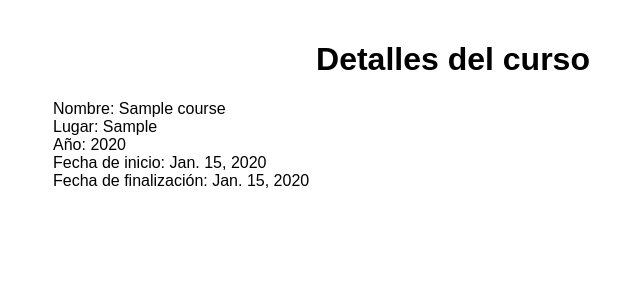
After one commit to GiovanniMaerean/taskOrganizer, a Django app: page /courseDetails/1/ in a window 1280 px wide. The commit adds this page. Shown: the top 300 px of the page, without its empty margins (187-827 px from the left). Run offline with Django 5.2, Linux system fonts and the light colour scheme; a user stored in the database is signed in; tables that the repository leaves empty hold one stand-in row (values such as "Sample post").

Commit message:
course and subject details

```diff
--- a/modelsProcesPractica/urls.py
+++ b/modelsProcesPractica/urls.py
@@ -19,7 +19,7 @@ from django.urls import path
 """from tasksOrganizerApp.views import createCourse, homePage, createSubject, createTask, TasksListView, signInUp, login, \
     register"""
 from tasksOrganizerApp.views import createCourse, createSubject, createTask, TasksListView, signInUp, logIn, \
-    register, logOut, homePage, taskdetails
+    register, logOut, homePage, taskdetails, subjectdetails, coursedetails
 
 urlpatterns = [
     path('admin/', admin.site.urls, name='admin'),
@@ -33,4 +33,6 @@ urlpatterns = [
     path('register/', register, name='register'),
     path('logOut/', logOut, name='logOut'),
     path('taskDetails/<int:taskId>/', taskdetails, name='taskDetails'),
+    path('subjectDetails/<int:subjectId>/', subjectdetails, name='subjectDetails'),
+    path('courseDetails/<int:courseId>/', coursedetails, name='courseDetails'),
 ]
--- a/tasksOrganizerApp/models.py
+++ b/tasksOrganizerApp/models.py
@@ -5,19 +5,22 @@ from django.contrib.auth.models import User
 # Create your models here.
 
 class Course(models.Model):
+    id = models.AutoField(primary_key=True)
     title = models.CharField(max_length=200)
     place = models.CharField(max_length=200)
     year = models.IntegerField()
     beginningDate = models.DateField()
     endingDate = models.DateField()
-    creatorUser = models.ForeignKey(User, on_delete=models.CASCADE, null=True)
+    creatorUser = models.ForeignKey(User, on_delete=models.CASCADE, null=True, related_name='courseUser')
 
     def __str__(self):
         return f"{self.title} {self.year}"
 
 
 class Subject(models.Model):
+    id = models.AutoField(primary_key=True)
     course = models.ForeignKey(Course, on_delete=models.CASCADE)
+    creatorUser = models.ForeignKey(Course, on_delete=models.CASCADE, null=True,related_name='subjectUser')
     name = models.CharField(max_length=30)
     teacher = models.CharField(max_length=50)
     credits = models.IntegerField()
@@ -28,6 +31,7 @@ class Subject(models.Model):
 
 class Task(models.Model):
     id = models.AutoField(primary_key=True)
+    creatorUser = models.ForeignKey(Subject, on_delete=models.CASCADE, null=True,related_name='taskUser')
     subject = models.ForeignKey(Subject, on_delete=models.CASCADE)
     name = models.CharField(max_length=150)
     deadline = models.DateField()
--- /dev/null
+++ b/tasksOrganizerApp/templates/courseDetails.html
@@ -0,0 +1,59 @@
+<!DOCTYPE html>
+<html lang="en">
+<head>
+    <meta charset="UTF-8">
+    <meta name="viewport" content="width=device-width, initial-scale=1.0">
+    <title>Detalles del curso</title>
+    <style>
+        body {
+            font-family: Arial, sans-serif;
+            margin: 0;
+            padding: 0;
+        }
+        .container {
+            max-width: 800px;
+            margin: 0 auto;
+            padding: 20px;
+        }
+        h1 {
+            text-align: center;
+        }
+        .task-details {
+            margin-top: 30px;
+        }
+        .task-detail-item {
+            margin-bottom: 10px;
+        }
+        .task-detail-label {
+            font-weight: bold;
+        }
+    </style>
+</head>
+<body>
+    <div class="container">
+        <h1>Detalles del curso</h1>
+        <div class="course-details">
+            <div class="course-detail-item">
+                <span class="course-detail-label">Nombre:</span>
+                <span>{{ course.title }}</span>
+            </div>
+            <div class="course-detail-item">
+                <span class="course-detail-label">Lugar:</span>
+                <span>{{ course.place }}</span>
+            </div>
+            <div class="course-detail-item">
+                <span class="course-detail-label">Año:</span>
+                <span>{{ course.year }}</span>
+            </div>
+            <div class="course-detail-item">
+                <span class="course-detail-label">Fecha de inicio:</span>
+                <span>{{ course.beginningDate }}</span>
+            </div>
+            <div class="course-detail-item">
+                <span class="course-detail-label">Fecha de finalización:</span>
+                <span>{{ course.endingDate }}</span>
+            </div>
+        </div>
+    </div>
+</body>
+</html>
--- a/tasksOrganizerApp/templates/homePage.html
+++ b/tasksOrganizerApp/templates/homePage.html
@@ -22,17 +22,20 @@
             {% for course in courses %}
                 <li>
                     <a onclick="openTab('{{ course.title|slugify }}-{{ course.year }}')" href="#">{{ course.title }}</a>
+                    <a href="{% url 'courseDetails' course.id %}"><button type="submit">Ver detalles</button></a>
                     <div id="{{ course.title|slugify }}-{{ course.year }}-content" style="display: none;" class="tab">
                         <h3>Lista de asignaturas:</h3>
                         <ul>
                             {% for subject in course.subject_set.all %}
                                 <li>
                                     {{ subject.name }}
+                                    <a href="{% url 'subjectDetails' subject.id %}"><button type="submit">Ver detalles</button></a>
                                     {% if subject.task_set.all %}
                                         <h4>Lista de tareas:</h4>
                                         <ul>
                                             {% for task in subject.task_set.all %}
-                                                <li><a href="{% url 'taskDetails' task.id %}">{{ task.name }}</a></li>
+                                                <li>{{ task.name }}</li>
+                                                <a href="{% url 'taskDetails' task.id %}"><button type="submit">Ver detalles</button></a>
                                             {% endfor %}
                                         </ul>
                                     {% endif %}
--- a/tasksOrganizerApp/views.py
+++ b/tasksOrganizerApp/views.py
@@ -7,7 +7,7 @@ from django.views.generic import ListView
 from django.contrib.auth.decorators import login_required
 
 from tasksOrganizerApp.forms import CourseForm, SubjectForm, TaskForm
-from .models import Course, Task
+from .models import Course, Task, Subject
 
 
 class TasksListView(LoginRequiredMixin,ListView):
@@ -97,8 +97,25 @@ def logOut(request):
     logout(request)
     return redirect('signInUp')
 
+@login_required(login_url='/')
 def taskdetails(request, taskId):
     context = {
         'task' : get_object_or_404(Task, pk=taskId)
     }
     return render(request, 'taskDetails.html', context)
+
+
+@login_required(login_url='/')
+def subjectdetails(request, subjectId):
+    context = {
+        'subject' : get_object_or_404(Subject, pk=subjectId)
+    }
+    return render(request, 'subjectDetails.html', context)
+
+
+@login_required(login_url='/')
+def coursedetails(request, courseId):
+    context = {
+        'course' : get_object_or_404(Course, pk=courseId)
+    }
+    return render(request, 'courseDetails.html', context)
```
Also changed, not shown: tasksOrganizerApp/templates/subjectDetails.html (added, +56 -0 lines).
